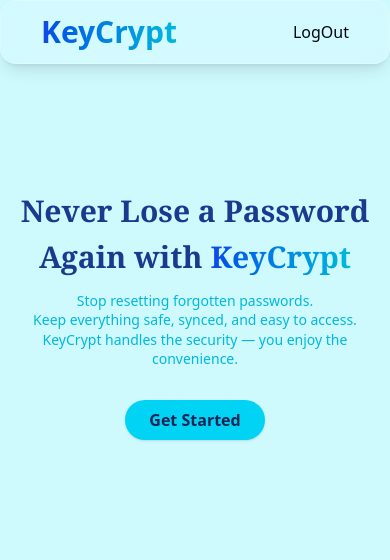
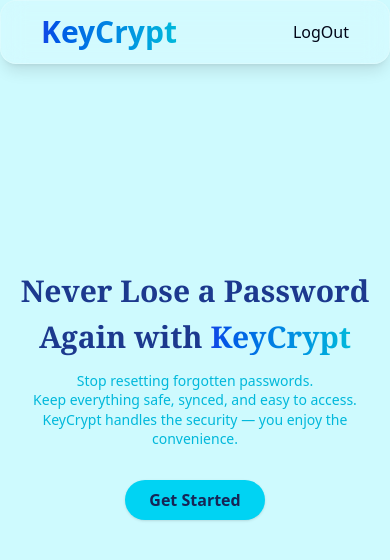
Before and after one commit to lakshay-tiwari/Keycrypt, a Next.js app in the folder apps/web/: page / in a window 390 px wide. Shown: the top 560 px of the page. Built offline with nearby package versions, Linux system fonts and the light colour scheme.

Commit message:
ui: improve landing page for mobile

```diff
--- a/apps/web/components/Hero.tsx
+++ b/apps/web/components/Hero.tsx
@@ -10,7 +10,8 @@ export function Hero(){
     }
 
     return (
-        <div className="w-full flex justify-center mt-32 sm:mt-40 px-4">
+        <div className="w-full flex justify-center px-4
+                        mt-52 sm:mt-44 md:mt-40 lg:mt-32">
             <div className="text-center max-w-2xl">
 
                 <h1 className="font-semibold font-serif text-blue-900 leading-tight
```
